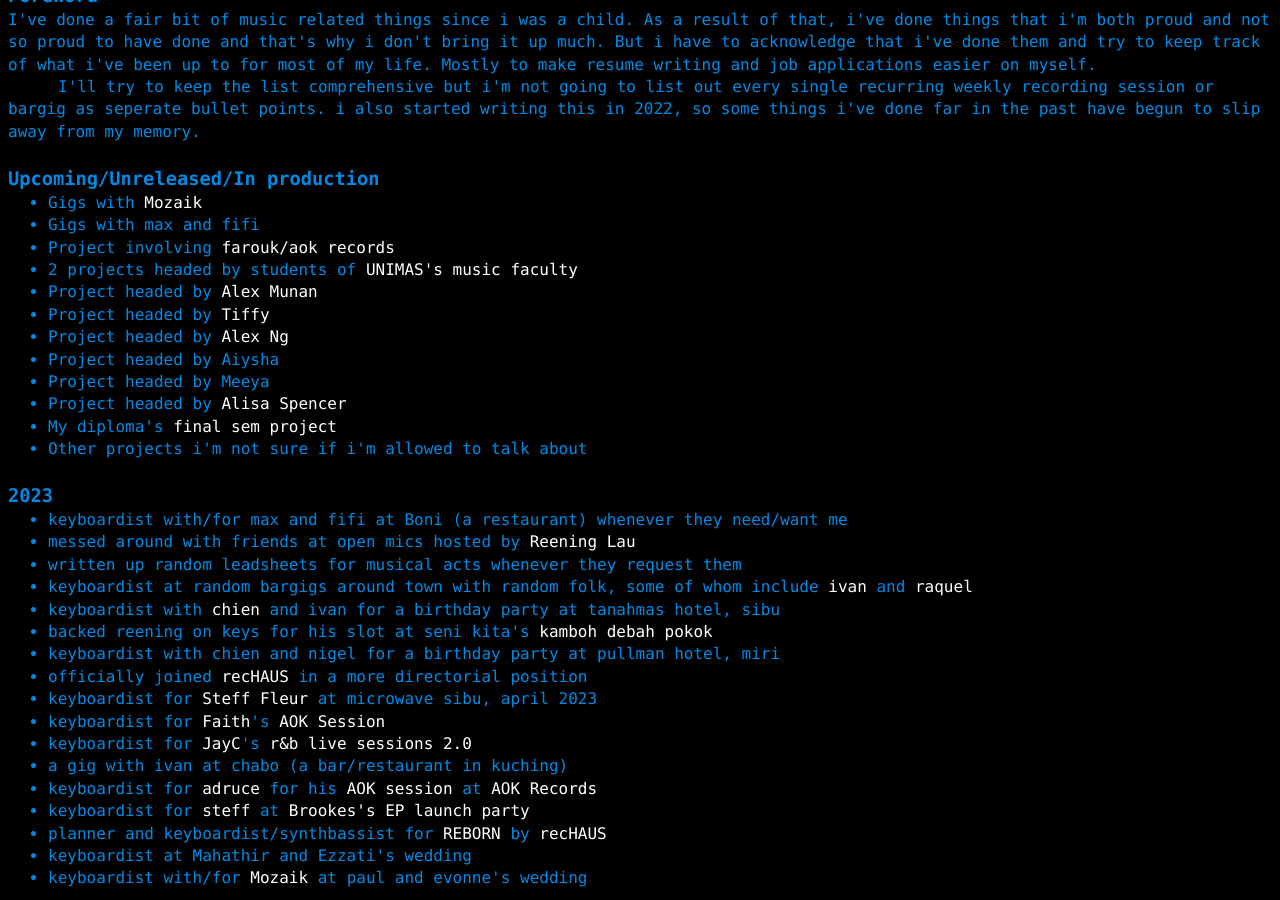
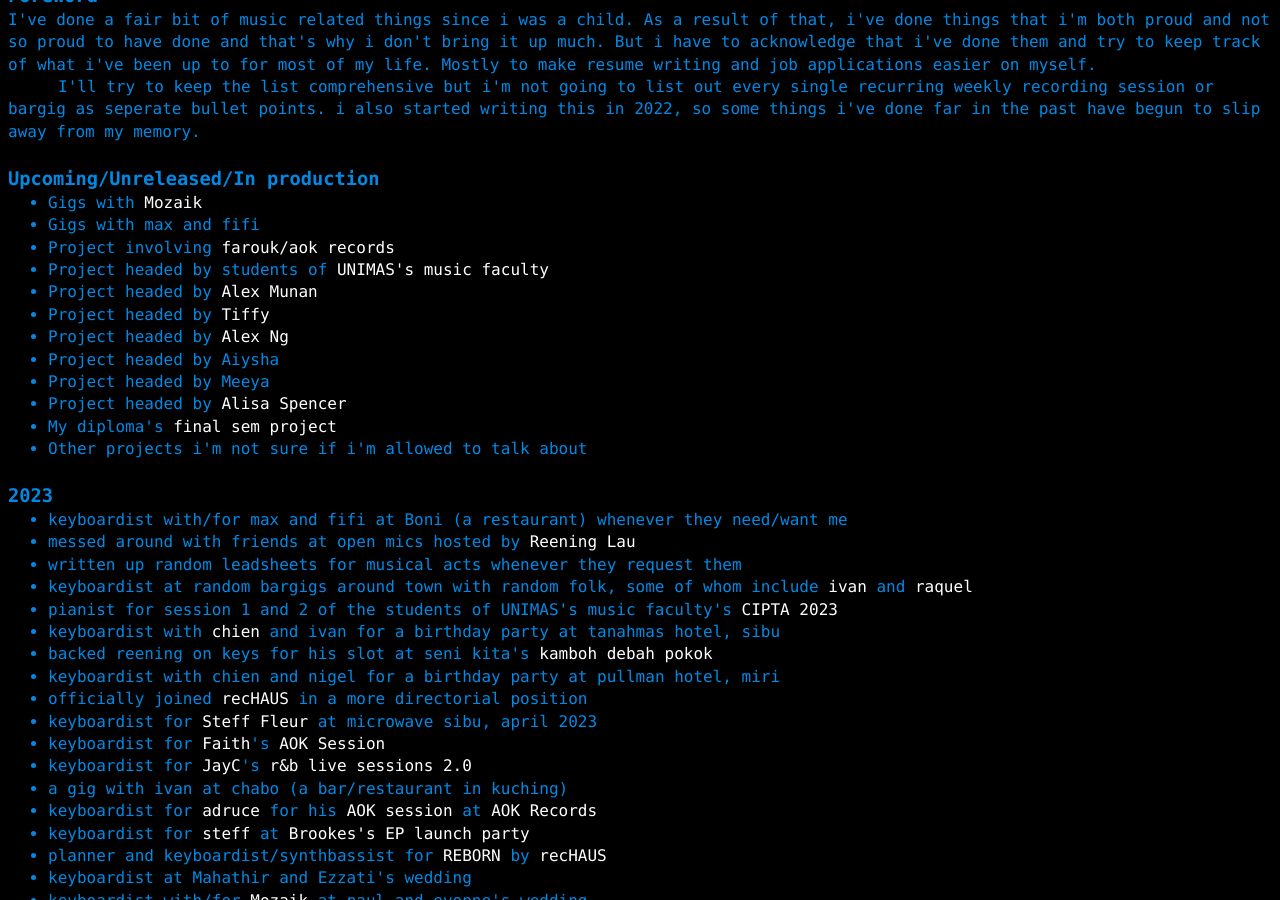
Before and after one commit to a-erfan-aa/a-erfan-aa.github.io, a Jekyll site: the page built from things-i-make/music-comprehensive.html, in a window 1280 px wide and 900 px high, scrolled down 417 px. Built offline with Jekyll 4.4.1, drawn with Linux system fonts in a browser that asks for light colours.

Commit message:
Add CIPTA to music-comprehensive.html
Also tweak upcoming

```diff
--- a/things-i-make/music-comprehensive.html
+++ b/things-i-make/music-comprehensive.html
@@ -60,7 +60,7 @@
 		<li>Gigs with <a href="https://www.instagram.com/soundofmozaik/">Mozaik</a></li>
 		<li>Gigs with max and fifi</li>
 		<li>Project involving <a href="https://www.aokrecordskch.com/">farouk/aok records</a></li>
-		<li>2 projects headed by students of <a href="https://www.instagram.com/music.unimasofficial/">UNIMAS's music faculty</a></li>
+		<li>Project headed by students of <a href="https://www.instagram.com/music.unimasofficial/">UNIMAS's music faculty</a></li>
 		<li>Project headed by <a href="https://www.instagram.com/alex_munan/">Alex Munan</a></li>
 		<li>Project headed by <a href="https://www.instagram.com/tiffanytammy/">Tiffy</a></li>
 		<li>Project headed by <a href="https://www.instagram.com/alexngwhng/">Alex Ng</a></li>
@@ -96,6 +96,7 @@
 		<li>messed around with friends at open mics hosted by <a href="https://www.instagram.com/reeninglaumusic/">Reening Lau</a></li>
 		<li>written up random leadsheets for musical acts whenever they request them</li>
 		<li>keyboardist at random bargigs around town with random folk, some of whom include <a href="https://www.instagram.com/ivandoivandont/">ivan</a> and <a href="https://www.instagram.com/raquelthen/">raquel</a></li>
+		<li>pianist for session 1 and 2 of the students of UNIMAS's music faculty's <a href="https://www.instagram.com/p/CtEO6L1y3Qd">CIPTA 2023</a></li>
 		<li>keyboardist with <a href="https://www.instagram.com/chien.gale/">chien</a> and ivan for a birthday party at tanahmas hotel, sibu</li>
 		<li>backed reening on keys for his slot at seni kita's <a href="https://www.instagram.com/p/CseSLf3yo9H/">kamboh debah pokok</a></li>
 		<li>keyboardist with chien and <a href="https://www.instagram.com/nigelmaverick/"></a>nigel for a birthday party at pullman hotel, miri</li>
```
